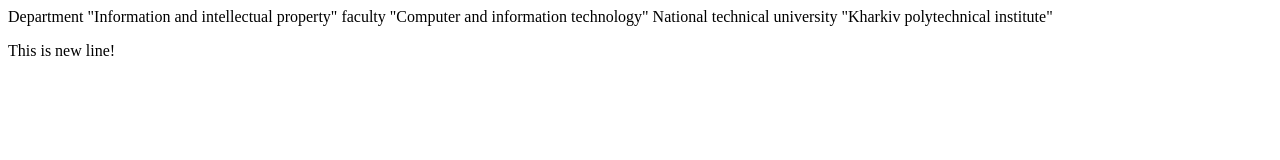
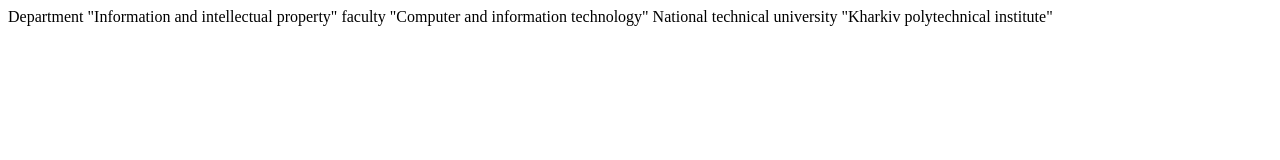
Before and after one commit to Artem-Korn/ssh-repository, a plain HTML site: page index.html in a window 1280 px wide. Drawn offline with Linux system fonts and the light colour scheme.

Commit message:
updated content in file

```diff
--- a/index.html
+++ b/index.html
@@ -15,7 +15,6 @@
         National technical university "Kharkiv polytechnical
         institute"
     </div>
-    <p>This is new line!</p>
 </body>
 
 </html>
```
